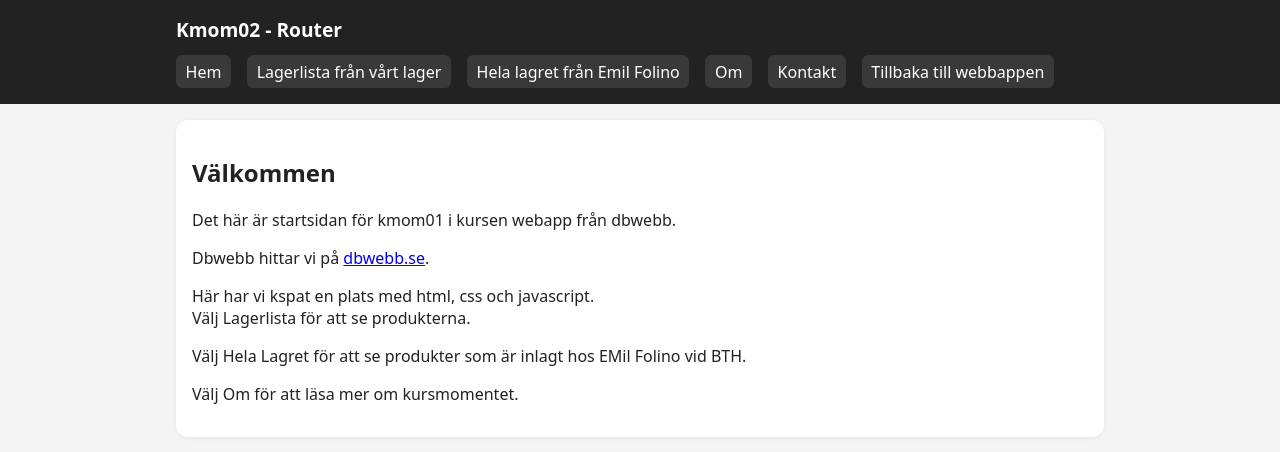
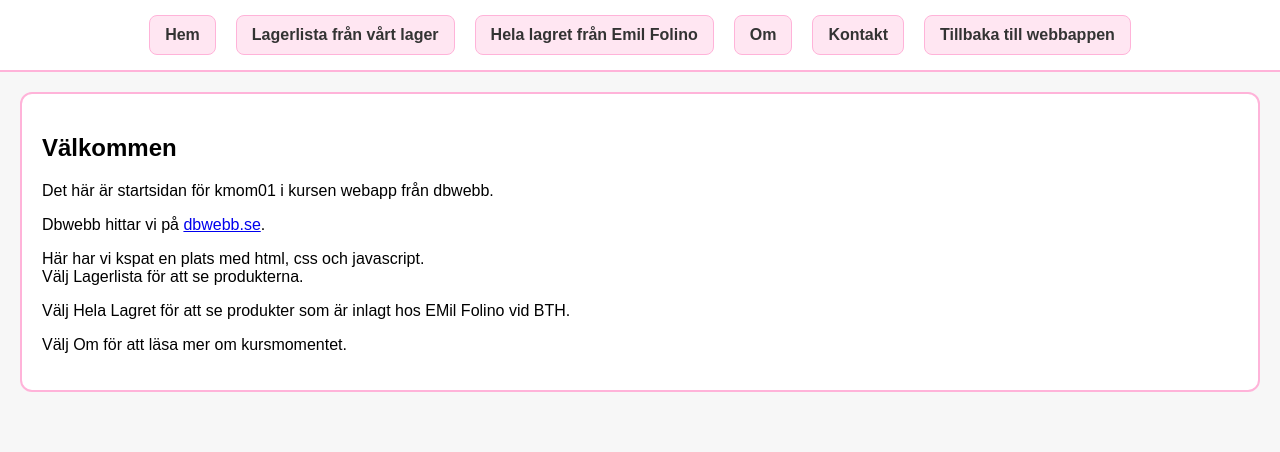
Before and after one commit to kmsolo/webapp-lager, a PHP site: page / in a window 1280 px wide. Shown: the top 452 px of the page. Run offline with PHP 8.4, Linux system fonts and the light colour scheme.

Commit message:
kmom01 med rosa design

```diff
--- a/components/about-view.js
+++ b/components/about-view.js
@@ -1,6 +1,7 @@
 export default class AboutView extends HTMLElement {
   connectedCallback() {
     this.innerHTML = `
+    <div class="content-card">
       <section class="card">
         <h1>Om</h1>
         <p>Här samlar jag allt arbete för kursmomentet kmom01.</p>
@@ -10,6 +11,7 @@ export default class AboutView extends HTMLElement {
         <p>Jag har även skapat en egen komponent som renderar en lista med länkar till de olika sidorna i kursmomentet.</p>
         <pre>Jag har även lagt till en länk till min GitHub-repo, där jag har lagt upp koden för kursmomentet.</pre>
       </section>
+      </div>
     `;
   }
 }
--- a/components/app-header.js
+++ b/components/app-header.js
@@ -2,18 +2,18 @@ export default class AppHeader extends HTMLElement {
   connectedCallback() {
     this.innerHTML = `
             <div class="header-inner">
-                <a class="brand" href="#">Kmom02 - Router</a>
 
-                <nav class="menu" aria-label="Huvudmeny">
-                    <a href="#">Hem</a>
-                    <a href="#lager">Lagerlista från vårt lager</a>
-                    <a href="#total">Hela lagret från Emil Folino</a>
-                    <a href="#om">Om</a>
-                    <a href="#kontakt">Kontakt</a>
-                    <a href="https://dbwebbyearone.ddev.site:8443/webapp/">
+                <nav class="nav-menu"aria-label="Huvudmeny">
+                    <a href="#" class="nav-item">Hem</a>
+                    <a href="#lager" class="nav-item">Lagerlista från vårt lager</a>
+                    <a href="#total" class="nav-item">Hela lagret från Emil Folino</a>
+                    <a href="#om" class="nav-item">Om</a>
+                    <a href="#kontakt" class="nav-item">Kontakt</a>
+                    <a href="https://dbwebbyearone.ddev.site:8443/webapp/" class="nav-item">
                         Tillbaka till webbappen
                     </a>
                 </nav>
+
             </div>
         `;
   }
--- a/components/contact-view.js
+++ b/components/contact-view.js
@@ -1,6 +1,7 @@
 export default class ContactView extends HTMLElement {
   connectedCallback() {
     this.innerHTML = `
+        <div class="content-card">
             <section class="view">
                 <h1>Kontakt</h1>
                 <p>Här hittar du kontaktinformation.</p>
@@ -13,6 +14,7 @@ export default class ContactView extends HTMLElement {
                     <li><a href="https://linkedin.com" target="_blank">LinkedIn</a></li>
                 </ul>
             </section>
+        </div>
         `;
   }
 }
--- a/components/home-view.js
+++ b/components/home-view.js
@@ -1,6 +1,7 @@
 export default class HomeView extends HTMLElement {
   connectedCallback() {
     this.innerHTML = `
+    <div class="content-card">
       <section class="card">
         <h1>Välkommen</h1>
         <p>Det här är startsidan för kmom01 i kursen webapp från dbwebb.</p>
@@ -11,6 +12,7 @@ export default class HomeView extends HTMLElement {
           <p>Välj Om för att läsa mer om kursmomentet.</p>
 
       </section>
+      </div>
     `;
   }
 }
--- a/components/product-list.js
+++ b/components/product-list.js
@@ -8,6 +8,7 @@ export default class ProductList extends HTMLElement {
       const products = await getProducts();
 
       this.innerHTML = `
+      <div class="content-card">
                 <section class="card">
                     <h2>Lagerlista från vårt lager</h2>
                     <ul class="products">
@@ -30,6 +31,7 @@ export default class ProductList extends HTMLElement {
                           .join("")}
                     </ul>
                 </section>
+      </div>
             `;
 
       this.querySelectorAll(".edit-product").forEach((button) => {
--- a/components/total-lager.js
+++ b/components/total-lager.js
@@ -17,6 +17,7 @@ export default class TotalLager extends HTMLElement {
 
   renderLayout() {
     this.innerHTML = `
+    <div class="content-card">
             <section class="total-lager">
                 <h1>Hela Emil Folinos lager</h1>
 
@@ -50,6 +51,7 @@ export default class TotalLager extends HTMLElement {
 
                 <div class="pagination pagination-bottom"></div>
             </section>
+        </div>
         `;
 
     this.querySelector("#search-products").addEventListener(
--- a/style.css
+++ b/style.css
@@ -1,274 +1,58 @@
-* {
-  box-sizing: border-box;
+body {
+  margin: 0;
+  font-family: Arial, sans-serif;
+  background: #f7f7f7;
 }
 
-body {
-  margin: 0;
-  font-family: system-ui, sans-serif;
-  background: #f4f4f4;
-  color: #222;
+/* Top header */
+.topbar {
+  background: #ffb3d9;
+  padding: 20px;
+  text-align: center;
+  color: #333;
 }
 
-.site-header {
-  background: #222;
-  color: #fff;
+.topbar h1 {
+  margin: 0;
+  font-size: 26px;
 }
 
-.header-inner,
-.site-main {
-  width: min(100%, 960px);
-  margin: 0 auto;
-  padding: 1rem;
+/* Navigation menu */
+.nav-menu {
+  display: flex;
+  flex-wrap: wrap;
+  justify-content: center;
+  background: #fff;
+  padding: 10px;
+  border-bottom: 2px solid #ffb3d9;
 }
 
-.app-nav a {
-  color: #ffffff;
+.nav-item {
+  margin: 5px 10px;
+  padding: 10px 15px;
+  background: #ffe6f2;
+  border-radius: 8px;
   text-decoration: none;
-  font-weight: 600;
-  padding: 0.5rem 0.75rem;
-  display: inline-block;
+  color: #333;
+  font-weight: bold;
+  border: 1px solid #ffb3d9;
 }
 
-.app-nav a:hover,
-.app-nav a:focus {
-  color: #ffd54a;
-  text-decoration: underline;
-  outline: none;
+.nav-item:hover {
+  background: #ffb3d9;
+  color: white;
 }
 
-.brand {
-  color: #fff;
-  text-decoration: none;
-  font-size: 1.2rem;
-  font-weight: 700;
+/* Content card */
+.content-card {
+  background: white;
+  margin: 20px;
+  padding: 20px;
+  border-radius: 12px;
+  border: 2px solid #ffb3d9;
 }
 
-.menu {
-  display: flex;
-  gap: 1rem;
-  flex-wrap: wrap;
-  margin-top: 0.75rem;
+.content-card h2 {
+  margin-top: 0;
+  color: #ff66b3;
 }
-
-.menu a {
-  color: #fff;
-  text-decoration: none;
-  padding: 0.35rem 0.6rem;
-  border-radius: 0.4rem;
-  background: rgba(255, 255, 255, 0.1);
-}
-
-.card {
-  background: #fff;
-  border-radius: 12px;
-  padding: 1rem;
-  box-shadow: 0 1px 4px rgba(0, 0, 0, 0.08);
-}
-
-.products {
-  list-style: none;
-  padding: 0;
-  margin: 0;
-  display: grid;
-  gap: 0.75rem;
-}
-
-.product-item {
-  border: 1px solid #e5e5e5;
-  border-radius: 10px;
-  padding: 0.85rem;
-}
-.total-lager {
-  max-width: 100%;
-}
-
-.total-lager a {
-  color: #0645ad;
-}
-
-.table-container {
-  overflow-x: auto;
-  margin-top: 1rem;
-}
-
-.lager-table {
-  width: 100%;
-  min-width: 900px;
-  border-collapse: collapse;
-}
-
-.lager-table th,
-.lager-table td {
-  padding: 0.6rem;
-  border: 1px solid #ccc;
-  text-align: left;
-  vertical-align: top;
-}
-
-.lager-table th {
-  background-color: #e5e5e5;
-}
-
-.lager-table tr:nth-child(even) {
-  background-color: #f7f7f7;
-}
-
-.status {
-  font-style: italic;
-}
-
-.error {
-  color: #b00020;
-  font-weight: bold;
-}
-.pagination {
-  display: flex;
-  align-items: center;
-  justify-content: center;
-  gap: 1rem;
-  margin-top: 1.5rem;
-}
-
-.pagination button {
-  padding: 0.5rem 1rem;
-  border: 1px solid #888;
-  border-radius: 0.3rem;
-  background-color: #eee;
-  cursor: pointer;
-}
-
-.pagination button:hover:not(:disabled) {
-  background-color: #ddd;
-}
-
-.pagination button:disabled {
-  cursor: not-allowed;
-  opacity: 0.5;
-}
-
-.table-container {
-  overflow-x: auto;
-}
-
-.lager-table {
-  width: 100%;
-  min-width: 900px;
-  border-collapse: collapse;
-}
-
-.lager-table th,
-.lager-table td {
-  padding: 0.6rem;
-  border: 1px solid #ccc;
-  text-align: left;
-  vertical-align: top;
-}
-
-.lager-table th {
-  background-color: #e5e5e5;
-}
-
-.lager-table tr:nth-child(even) {
-  background-color: #f7f7f7;
-}
-
-.error {
-  color: #b00020;
-  font-weight: bold;
-}
-.total-lager input[type="search"] {
-  display: block;
-  width: min(100%, 500px);
-  margin: 0.5rem 0 1rem;
-  padding: 0.7rem;
-  border: 1px solid #999;
-  border-radius: 0.3rem;
-}
-
-.table-container {
-  overflow-x: auto;
-  margin-top: 1rem;
-}
-
-.lager-table {
-  width: 100%;
-  min-width: 700px;
-  border-collapse: collapse;
-}
-
-.lager-table th,
-.lager-table td {
-  padding: 0.6rem;
-  border: 1px solid #ccc;
-  text-align: left;
-}
-
-.lager-table th {
-  background-color: #e5e5e5;
-}
-
-.lager-table tr:nth-child(even) {
-  background-color: #f7f7f7;
-}
-
-.pagination {
-  display: flex;
-  justify-content: center;
-  align-items: center;
-  gap: 1rem;
-  margin: 1.5rem 0;
-}
-
-.pagination button {
-  padding: 0.5rem 1rem;
-  cursor: pointer;
-}
-
-.pagination button:disabled {
-  cursor: not-allowed;
-  opacity: 0.5;
-}
-.product-link {
-  padding: 0;
-  border: 0;
-  background: none;
-  color: #0645ad;
-  text-decoration: underline;
-  font: inherit;
-  cursor: pointer;
-}
-
-.product-link:hover {
-  color: #b00020;
-}
-
-.product-details {
-  max-width: 700px;
-  padding: 1.5rem;
-  border: 1px solid #ccc;
-  border-radius: 0.5rem;
-  background-color: #f7f7f7;
-}
-
-.product-details h2 {
-  margin-top: 1rem;
-}
-
-.product-details dl {
-  display: grid;
-  grid-template-columns: max-content 1fr;
-  gap: 0.6rem 1.5rem;
-}
-
-.product-details dt {
-  font-weight: bold;
-}
-
-.product-details dd {
-  margin: 0;
-}
-
-.close-details {
-  padding: 0.5rem 1rem;
-  cursor: pointer;
-}
```
